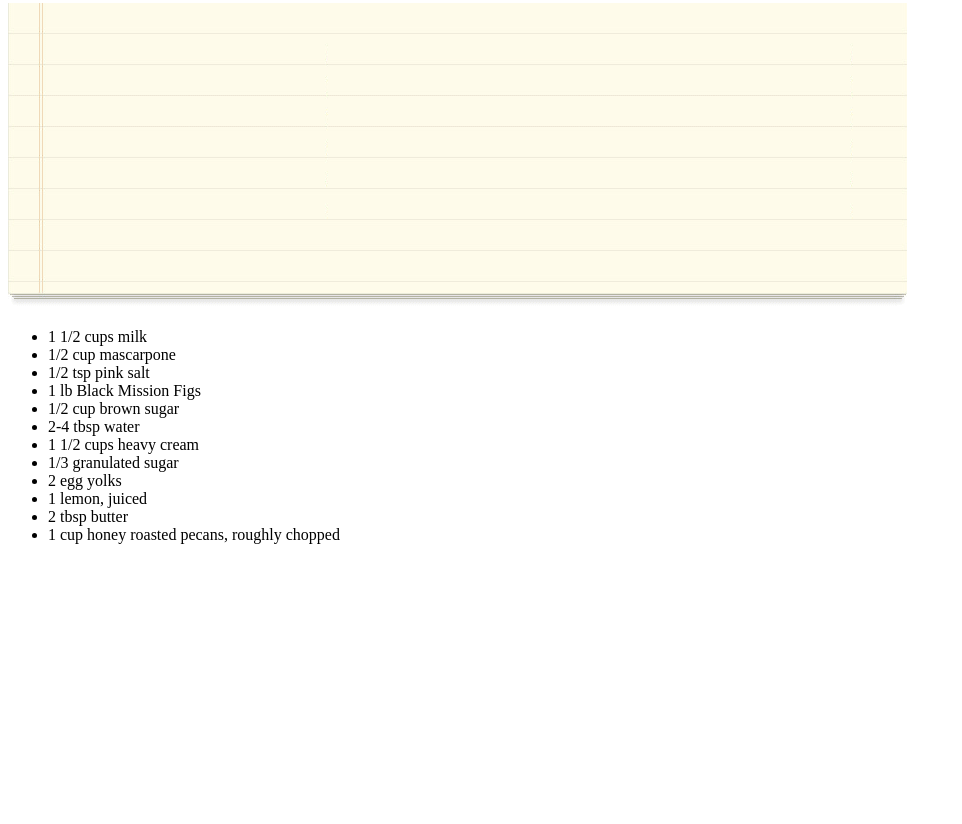
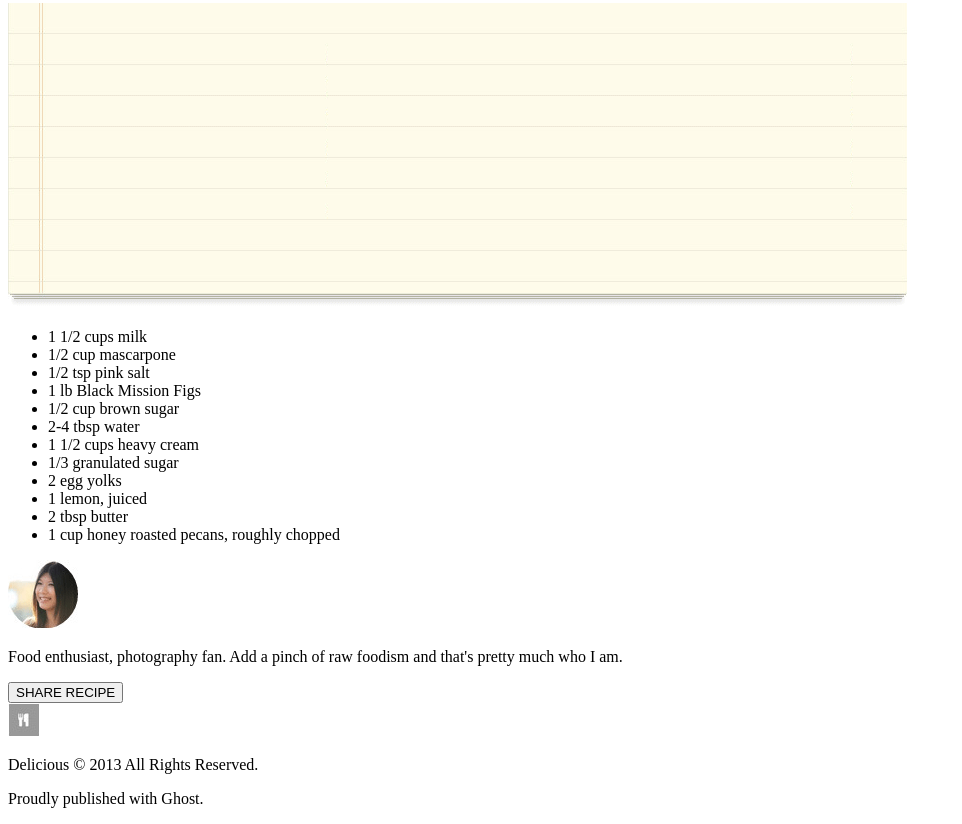
Before and after one commit to jyoung57/chocolate-pizza, a plain HTML site: page index.html in a window 1280 px wide. Shown: the part 1054-1878 px from the top of the page, without its empty margins (0-962 px from the left). Before the commit the page ends 1614 px from the top, so only its background shows below. Drawn offline with Linux system fonts and the light colour scheme.

Commit message:
finished html info

```diff
--- a/index.html
+++ b/index.html
@@ -57,8 +57,16 @@
       <li>1 cup honey roasted pecans, roughly chopped</li>
     </ul>
     </div>
-
+    <div class="author">
+      <img src="images/van-pic.png" alt="van pic">
+      <p class="bio">Food enthusiast, photography fan.  Add a pinch of raw foodism and that's pretty much who I am.</p>
+      <button>SHARE RECIPE</button>
+    </div>
   </main>
-  <footer></footer>
+  <footer>
+    <img src="images/small-logo.png" alt="footer logo image">
+    <p class="footer1"></p>Delicious &copy; 2013 All Rights Reserved.</p>
+    <p class="footer2">Proudly published with Ghost.</p>
+  </footer>
 </body>
 </html>
```
